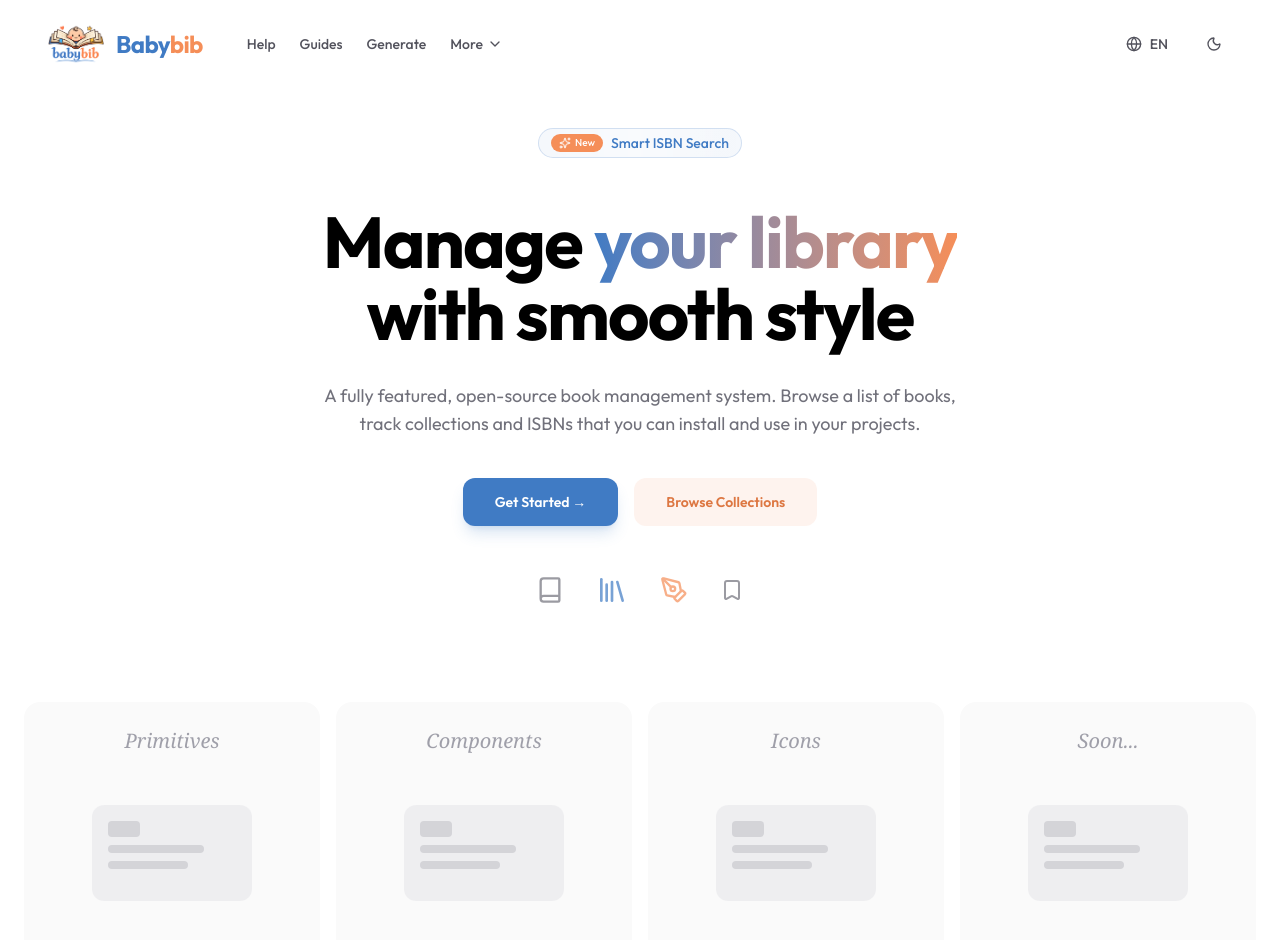
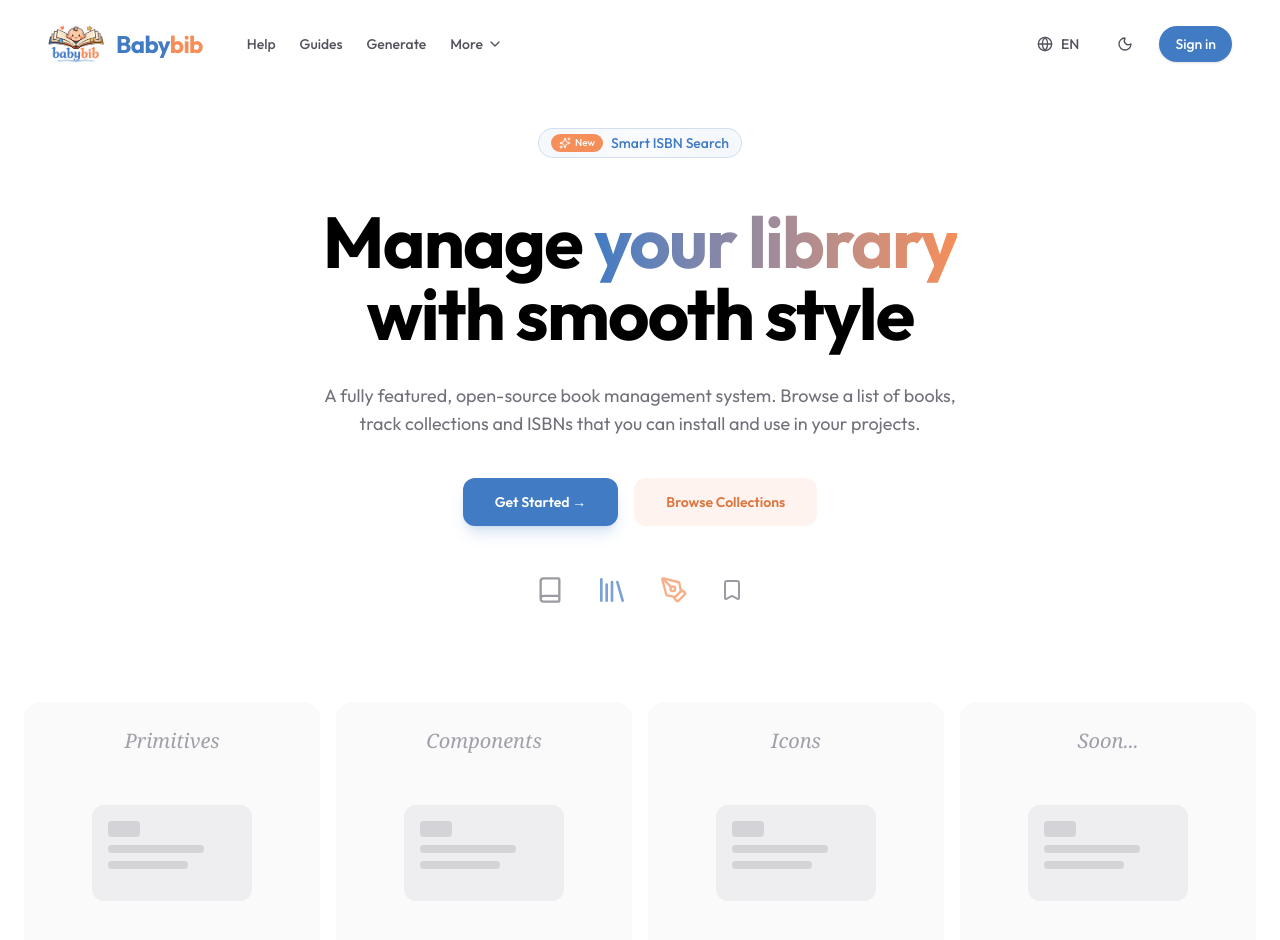
Before and after one commit to thnakon/babybib-next.js, a Next.js app: page / in a window 1280 px wide. Shown: the top 940 px of the page. Built offline with nearby package versions, Linux system fonts and the light colour scheme.

Commit message:
Add Sign in CTA button to navbar

```diff
--- a/package.json
+++ b/package.json
@@ -9,6 +9,7 @@
     "lint": "eslint"
   },
   "dependencies": {
+    "framer-motion": "^12.35.1",
     "lucide-react": "^0.577.0",
     "next": "16.1.6",
     "next-themes": "^0.4.6",
--- a/src/app/page.tsx
+++ b/src/app/page.tsx
@@ -71,6 +71,9 @@ export default function Home() {
         <motion.div className="flex items-center gap-4" animate={{ opacity: showIntro ? 0 : 1 }} initial={{ opacity: 0 }} transition={{ duration: 0.5, delay: 0.2 }}>
           <LanguageDropdown />
           <ThemeToggle />
+          <button className="hidden sm:flex h-9 items-center justify-center rounded-full bg-[#407bc4] px-4 text-sm font-medium text-white transition-all hover:bg-[#32629e] active:scale-95 shadow-sm">
+            {translations[language].nav.signIn}
+          </button>
         </motion.div>
       </nav>
 
--- a/src/lib/translations.ts
+++ b/src/lib/translations.ts
@@ -9,6 +9,7 @@ export const translations = {
       contact: "Contact",
       terms: "Terms of Service",
       privacy: "Privacy Policy",
+      signIn: "Sign in",
     },
     home: {
       badge: "Smart ISBN Search",
@@ -35,6 +36,7 @@ export const translations = {
       contact: "ติดต่อเรา",
       terms: "ข้อตกลงการใช้งาน",
       privacy: "นโยบายความเป็นส่วนตัว",
+      signIn: "เข้าสู่ระบบ",
     },
     home: {
       badge: "ค้นหา ISBN อัจฉริยะ",
@@ -61,6 +63,7 @@ export const translations = {
       contact: "联系我们",
       terms: "服务条款",
       privacy: "隐私政策",
+      signIn: "登录",
     },
     home: {
       badge: "智能 ISBN 搜索",
```
Also changed, not shown: 1 other file (tests, documents, lock files or other folders).
